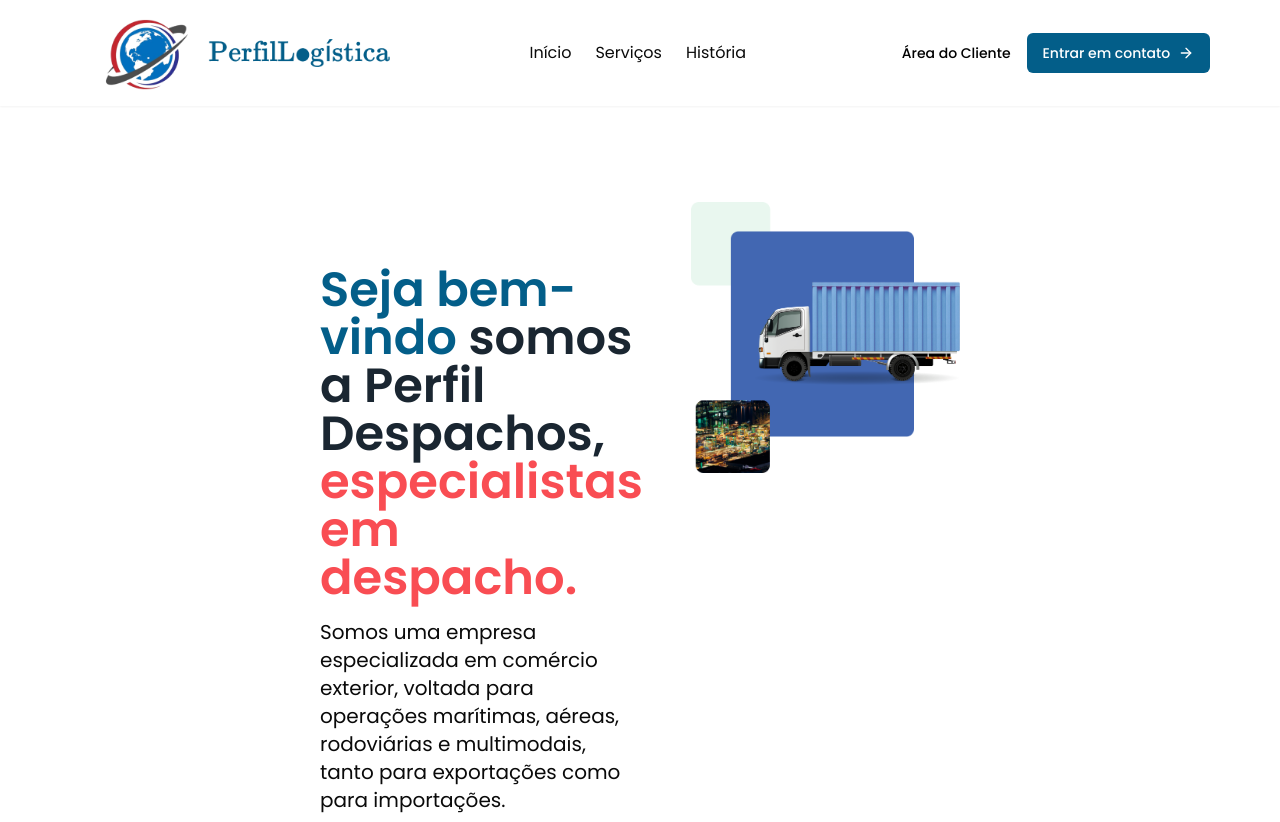
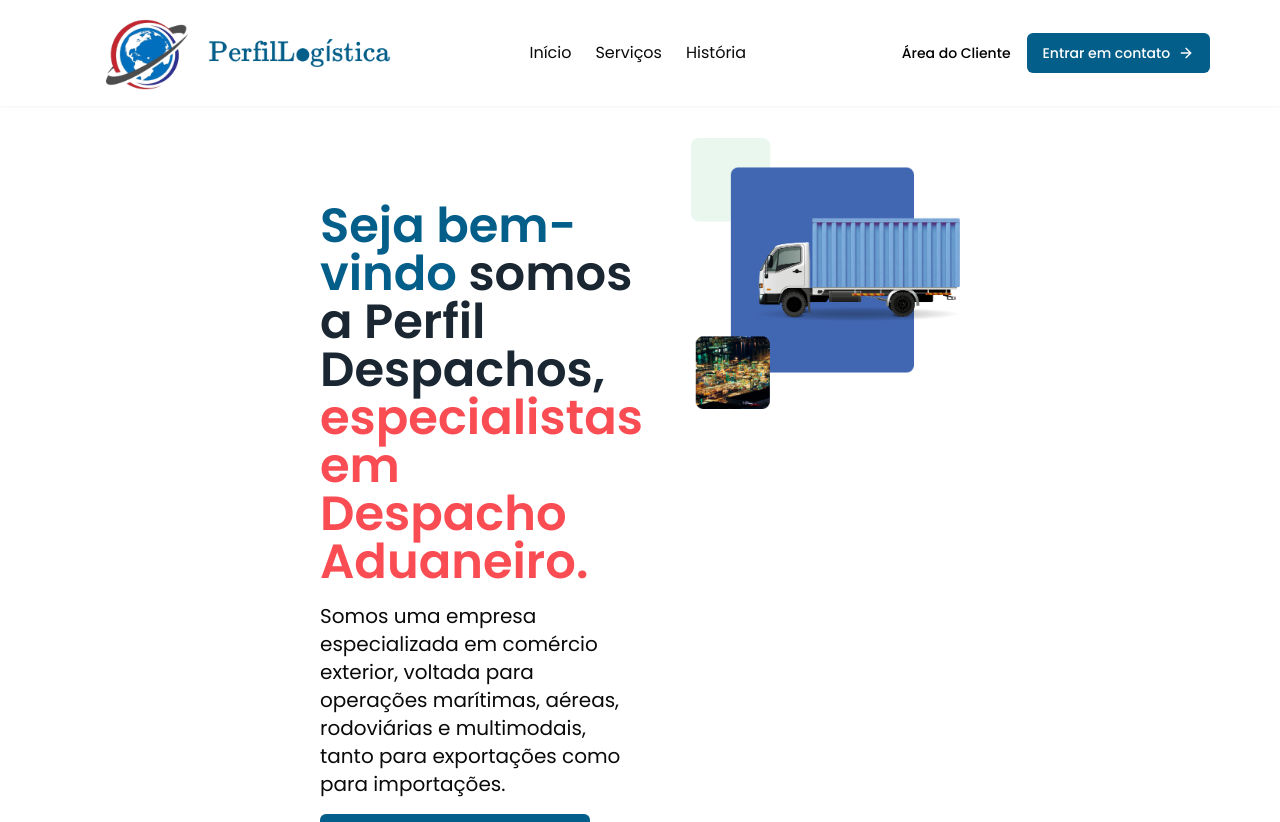
Before and after one commit to PedroDanielBrunetto/SyncUp-PerfilDespachos, a Next.js app: page / in a window 1280 px wide. Shown: the top 822 px of the page. Built offline with nearby package versions, Linux system fonts and the light colour scheme; no server answers.

Commit message:
feat: link for google maps

```diff
--- a/app/(home)/components/Inicio/Inicio.tsx
+++ b/app/(home)/components/Inicio/Inicio.tsx
@@ -24,7 +24,7 @@ import { Textarea } from "@/components/ui/textarea";
 const Inicio = () => {
   return (
     <div>
-      <section className="lg:w-full lg:justify-center p-8 lg:p-80 lg:-mt-56 flex flex-col lg:flex-row gap-12">
+      <section className="lg:w-full lg:justify-center p-8 lg:p-80 lg:-mt-72 flex flex-col lg:flex-row gap-12">
         <div className="lg:flex-1 lg:pt-16">
           <h1 className="text-xl lg:text-5xl font-semibold">
             <text className="text-primary">Seja bem-vindo</text>{" "}
@@ -33,7 +33,7 @@ const Inicio = () => {
               <br />
             </text>{" "}
             <text className="text-secondary">
-              especialistas em despacho.
+              especialistas em<br/> Despacho Aduaneiro.
             </text>{" "}
           </h1>
           <div className="pt-4">
--- a/app/components/Footer.tsx
+++ b/app/components/Footer.tsx
@@ -50,11 +50,21 @@ const Footer = () => {
       </footer>
       <div className="bg-primary pb-6 rounded-b-lg">
         <p className="text-white text-center text-sm md:text-base">
-          Endereço: R. Martim Affonso, 38 - Centro, Santos - SP, 11010-060
+          Endereço:{" "}
+          <a
+            href="https://maps.app.goo.gl/4FJAh47HAH5WZja26"
+            className="underline hover:text-gray-800"
+          >
+            R. Martim Affonso, 38 - Centro, Santos - SP, 11010-060
+          </a>
         </p>
         <p className="text-white text-center text-sm md:text-base">
-          Telefone: (13) 3223-5064
+          Telefone:{" "}
+          <a href="tel:+551332235064" className="underline hover:text-gray-800">
+            (13) 3223-5064
+          </a>
         </p>
+
         <p className="text-white text-center text-xs pt-2">
           Copyright © 2025 Perfil Despachos CNPJ: 05.631.543/0001-20
         </p>
```
